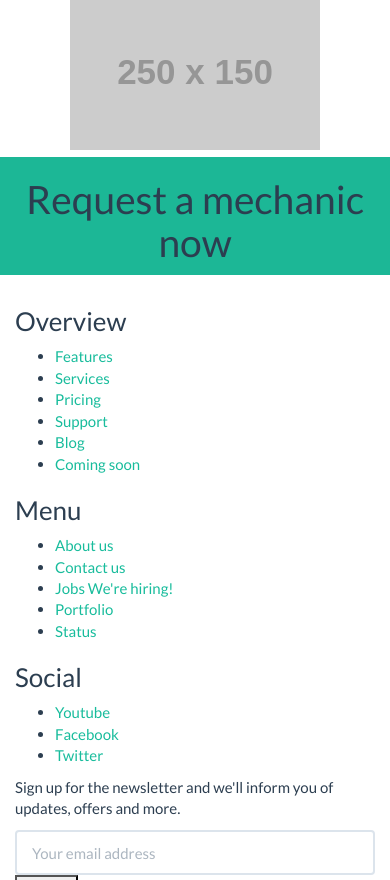
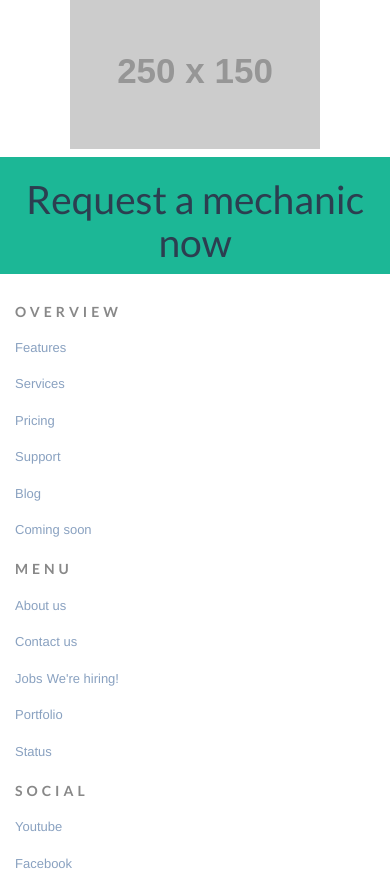
Before and after one commit to Kanic/kanic-server, a Django app: template kanic/templates/index/index.html in a window 390 px wide. Shown: the part 3354-4234 px from the top of the page. Run offline with Django 3.2, Linux system fonts and the light colour scheme; the template is opened without the code that fills it: values that come from a table or form of the project are taken from there, others are empty; grey boxes labelled with a size stand in for pictures from a placeholder-image service; parts of the project's set-up code (start-up, migrations or seed data) failed here and were passed over; some libraries are stand-ins or nearby versions.

Commit message:
improve footer

```diff
--- a/kanic/static/css/index/index.css
+++ b/kanic/static/css/index/index.css
@@ -1,10 +1,18 @@
+@import url(http://fonts.googleapis.com/css?family=Roboto:400,100,100italic,300italic,300,400italic,500,500italic,700,700italic,900,900italic);
+@import url(http://fonts.googleapis.com/css?family=Source+Sans+Pro:200,300,400,600,700,900,200italic,300italic,400italic,600italic,700italic,900italic);
+@import url(http://fonts.googleapis.com/css?family=Lato:100,300,400,700,900,100italic,300italic,400italic,700italic,900italic);
+@import url(http://fonts.googleapis.com/css?family=Merriweather:400,300italic,300,400italic,700,700italic);
+
 html, body {
     height: 100%;
+    font-family: "Helvetica Neue",Helvetica,Arial,sans-serif;
+    -webkit-font-smoothing: antialiased;
 }
 
 .fa {
     color: #E5CF74
 }
+
 
 .top-background-image {
     background: url("/static/images/landing_bg4.jpg") center center / auto 100%;
@@ -117,12 +125,76 @@ div.seventh-section {
 }
 
 div.eighth-section {
-    margin-top: 3%;
+    margin-top: 4%;
     padding-bottom: 30px;
 }
 
 div.credits {
+    padding-top: 60px;
     color: #A1AAB6;
+}
+
+.eighth-section > div > div > ul {
+    padding: 0;
+    list-style-type: none;
+}
+
+div.menu {
+    line-height: 2.42857143;
+}
+.menu > h3 {
+    margin-top: 0;
+    color: #888;
+    text-transform: uppercase;
+    letter-spacing: 4px;
+    font-size: 14px;
+    font-weight: 600;
+    -webkit-margin-before: 1em;
+    -webkit-margin-after: 1em;
+    -webkit-margin-start: 0px;
+    -webkit-margin-end: 0px;
+    display: block;
+    margin-bottom: 10px;
+}
+
+.menu > ul > li > a {
+    color: #89A1C0;
+    display: inline-block;
+    font-weight: 500;
+    font-size: 13px;
+}
+
+div.clearfix > form {
+    float: left;
+    width: 90%;
+    position: relative;
+}
+
+input.email {
+    box-shadow: rgba(0, 0, 0, 0.2) 0px 1px 1px inset;
+    height: 39px;
+    font-size: 13px;
+}
+
+input.newsletter {
+    position: absolute;
+    top: 5px;
+    right: 5px;
+}
+
+/*i.social {
+    font-size: 20px;
+}*/
+
+div.newsletter {
+    position: relative;
+}
+
+div.social {
+    float: right;
+    position: relative;
+    top: 30px;
+    right: 50px;
 }
 /*div.third-section > div > button {
     position: relative;
--- a/kanic/templates/index/index.html
+++ b/kanic/templates/index/index.html
@@ -44,7 +44,7 @@
 <!-- landing title section -->
 <div class="container-fluid landing-title top-background-image">
     <div class="row text-center landing-section">
-        <div class="col-md-offset-4 col-md-4">
+        <div class="col-md-offset-2 col-md-8 col-md-offset-2 col-md-8">
             <h1 class="main-title">Get your car fixed today!</h1>
             <!-- <p class="main-line lead">
                 We send a mechanic to your driveway to fix your car. Now you
@@ -305,16 +305,15 @@
                     Sign up for the newsletter and we'll inform you of updates, offers and more.
                 </p>
                 <form>
-                    <input type="text" name="email" class="form-control" placeholder="Your email address">
-                    <input type="submit" value="Sign up">
+                    <input type="text" name="email" class="form-control email" placeholder="Your email address">
+                    <input class="newsletter" type="submit" value="Sign up">
                 </form>
             </div>
-            <a href="#">
-                <img src="images/social/social-tw.png" alt="twitter">
-            </a>
-            <a href="#">
-                <img src="images/social/social-dbl.png" alt="dribbble">
-            </a>
+            <div class="social">
+                <a class="social" href="#"><i class="social fa fa-facebook-square fa-3x" aria-hidden="true"></i></a>
+                <a class="social" href="#"><i class="social fa fa-twitter-square fa-3x" aria-hidden="true"></i></a>
+                <a class="social" href="#"><i class="social fa fa-instagram fa-3x" aria-hidden="true"></i></a>
+            </div>
         </div>
     </div>
     <div class="row text-center credits">
```
